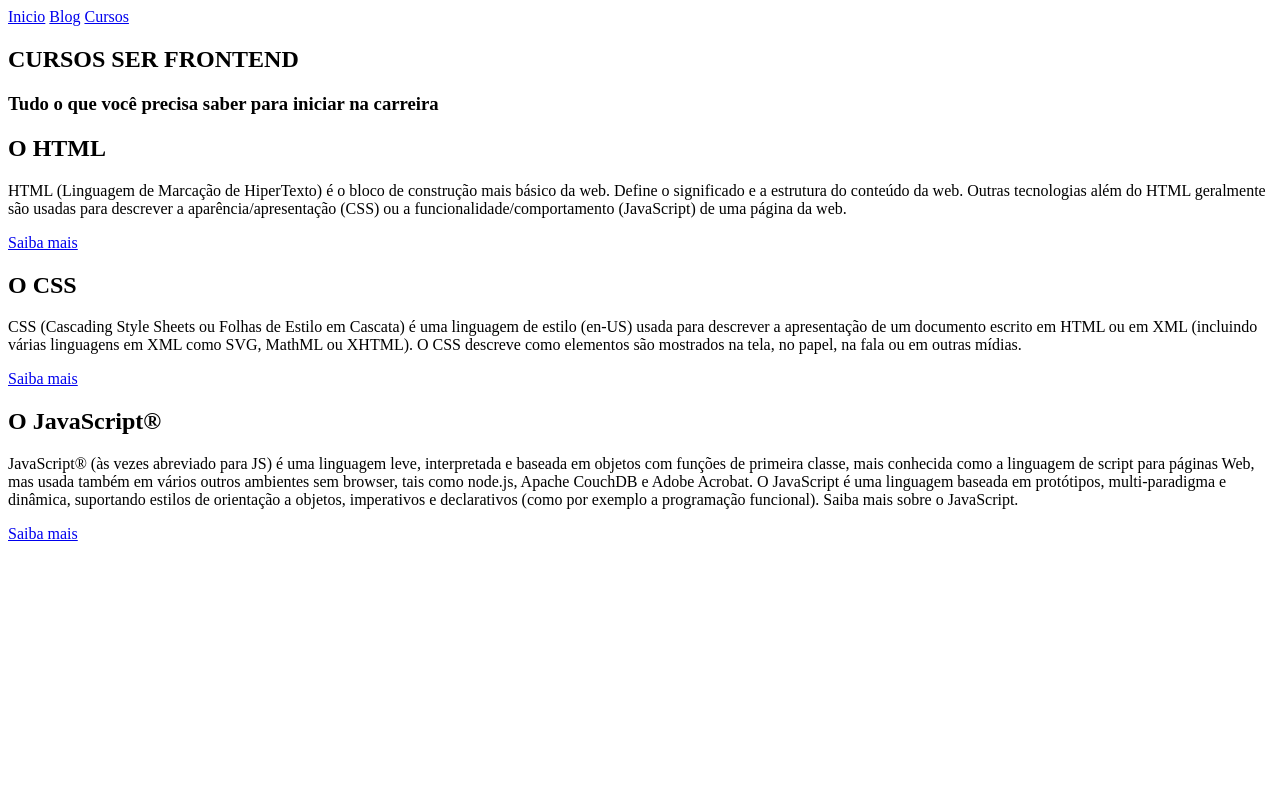
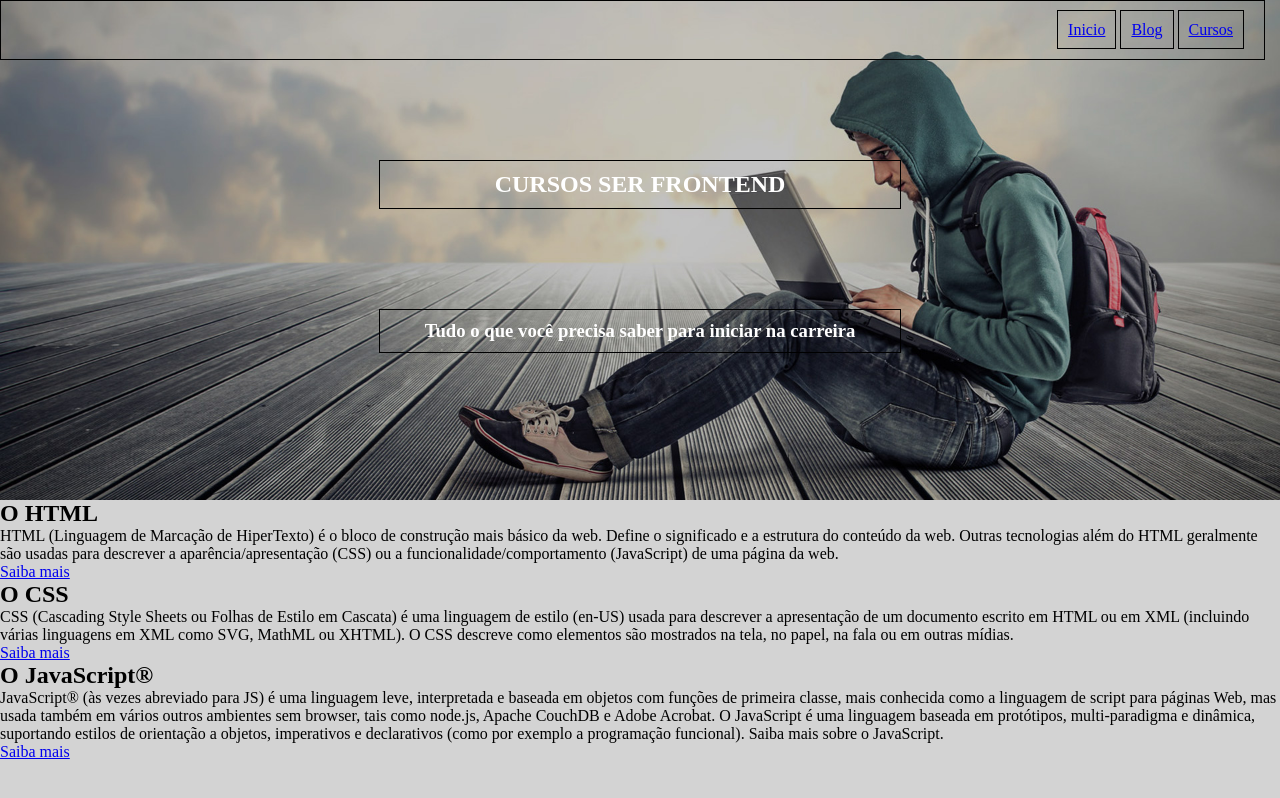
Before and after one commit to DevNdn/CWD-Img, a plain HTML site: page index.html in a window 1280 px wide. Drawn offline with Linux system fonts and the light colour scheme.

Commit message:
First css aplications on .page-header class

```diff
--- a/index.html
+++ b/index.html
@@ -8,7 +8,7 @@
   <title>Exercice</title>
 </head>
 <body>
-  <section>
+  <section class="page-header">
     <nav>
       <a href="#">Inicio</a>
       <a href="#">Blog</a>
@@ -20,7 +20,7 @@
     </header>
   </section>
 
-  <section>
+  <section class="page-main">
     <article>
       <h2>O HTML</h2>
       <p>HTML (Linguagem de Marcação de HiperTexto) é o bloco de construção mais básico da web. Define o significado e a estrutura do conteúdo da web. Outras tecnologias além do HTML geralmente são usadas para descrever a aparência/apresentação (CSS) ou a funcionalidade/comportamento (JavaScript) de uma página da web.</p>
--- a/style.css
+++ b/style.css
@@ -1 +1,55 @@
 @charset "UTF-8";
+
+* {
+  margin: 0px;
+  padding: 0px;
+
+}
+
+body {
+  position: absolute;
+  display: block;
+  width: 100vw;
+}
+
+.page-header {
+  background-image: url(imagens/bg-3.jpg);
+  background-size: cover;
+  background-position: center;
+  background-attachment: fixed;
+  width: 100%;
+  height: 500px;
+  display: inline-block;
+}
+
+h1,h3 {
+  border: 1px solid black;
+  color: white;
+  text-align: center;
+  width: 500px;
+  margin: auto;
+  margin-top: 100px;
+  padding: 10px;
+}
+
+.page-header > nav {
+  border: 1px solid black;
+  text-align: right;
+  padding: 20px;
+  margin: auto;
+  margin-right: 15px;
+
+}
+
+nav > a {
+  border: 1px solid black;
+  padding: 10px;
+}
+
+
+
+/* ----------------------------------- */
+.page-main {
+  background-color: lightgray;
+  height: 500px;
+}
```
